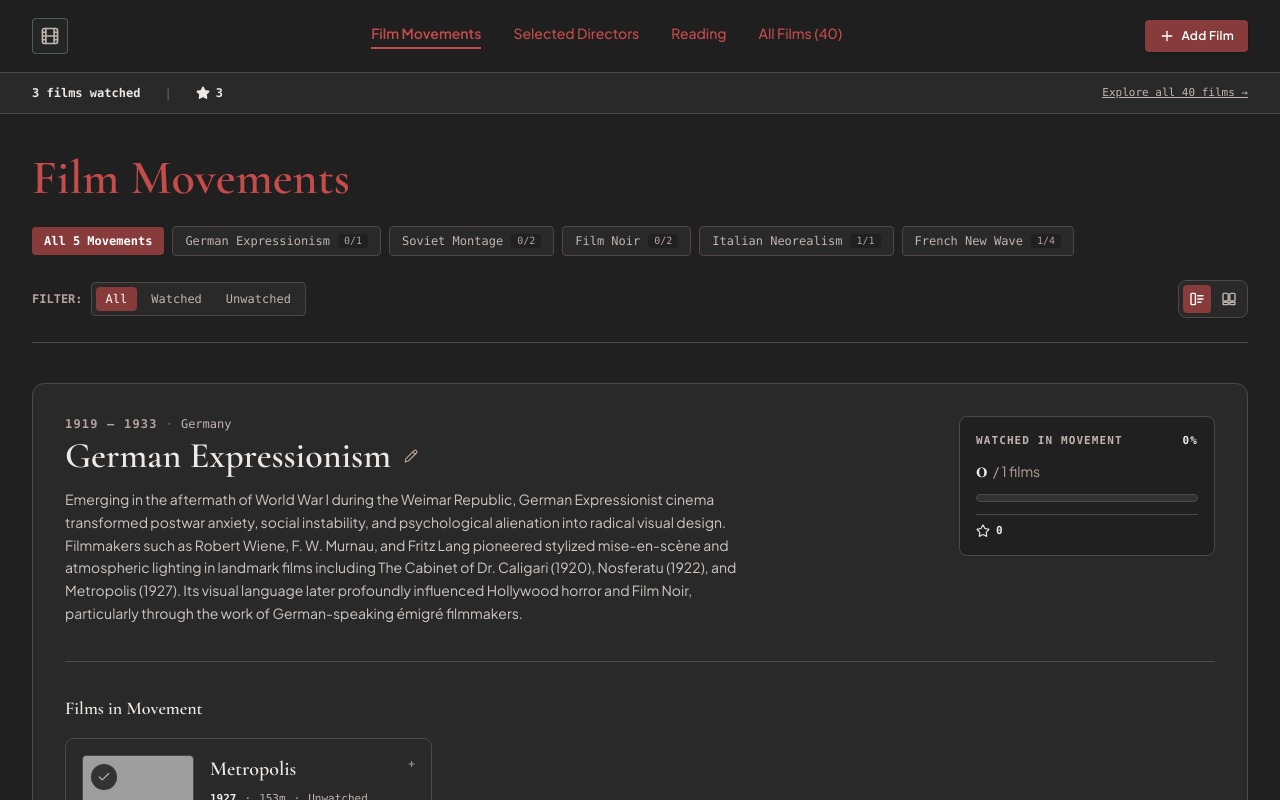
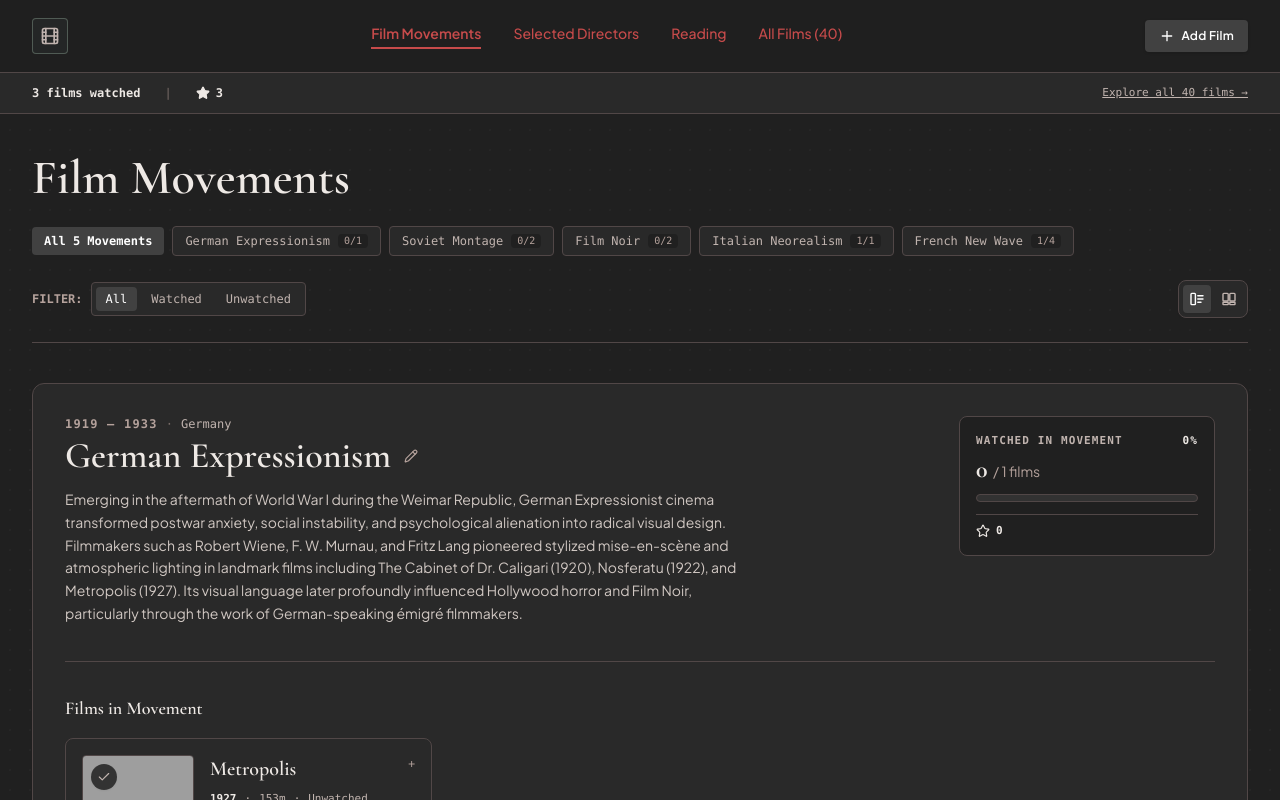
Before and after one commit to Sofloud/black-and-white-films, a React (Vite) app: page / in a window 1280 px wide. Shown: the top 800 px of the page. Built offline with nearby package versions, Linux system fonts and the light colour scheme; grey boxes are pictures that could not be loaded.

Commit message:
Use neutral greys for interface accents

```diff
--- a/src/index.css
+++ b/src/index.css
@@ -10,8 +10,8 @@
     --color-bone: #ddd5d0;
     --color-taupe: #cfc0bd;
     --color-linen: #b8b8aa;
-    --color-sage: #7f9183;
-    --color-pine: #586f6b;
+    --color-sage: #777777;
+    --color-pine: #555555;
 
     /* Light Theme Surfaces & Text */
     --color-bg-base: #f7f5f3;
@@ -19,14 +19,14 @@
     --color-bg-elevated: #f0ebe7;
     --color-border-hairline: #e3deda;
     --color-border-subtle: #cfc0bd;
-    --color-text-primary: #222d2b;
-    --color-text-secondary: #586f6b;
+    --color-text-primary: #eeeeee;
+    --color-text-secondary: #c1b4af;
   }
 
   body {
     font-family: var(--font-sans);
     background-color: #f7f5f3;
-    color: #222d2b;
+    color: #eeeeee;
     margin: 0;
     padding: 0;
     -webkit-font-smoothing: antialiased;
@@ -45,7 +45,7 @@
 /* Subtle archival paper grain */
 .film-grain {
   background-color: #f7f5f3;
-  background-image: radial-gradient(rgba(88, 111, 107, 0.05) 1px, transparent 0);
+  background-image: radial-gradient(rgba(190, 190, 190, 0.04) 1px, transparent 0);
   background-size: 20px 20px;
 }
 
@@ -68,7 +68,7 @@
   }
 
   h1 {
-    color: #c64b4b !important;
+    color: #eee9e5 !important;
   }
 
   input, textarea, select {
@@ -94,18 +94,18 @@
 [class~="text-[#7f9183]"] { color: #b5a29c !important; }
 [class~="text-[#cfc0bd]"] { color: #786b67 !important; }
 [class~="border-[#cfc0bd]"], [class~="border-[#e3deda]"], [class~="border-[#b8b8aa]"] { border-color: #514747 !important; }
-[class~="border-[#586f6b]"] { border-color: #8d3939 !important; }
-[class~="bg-[#586f6b]"] { background-color: #873b3b !important; }
+[class~="border-[#586f6b]"] { border-color: #514747 !important; }
+[class~="bg-[#586f6b]"] { background-color: #414141 !important; }
 [class~="hover:bg-[#f7f5f3]"]:hover, [class~="hover:bg-[#e3deda]"]:hover { background-color: #383333 !important; }
 [class~="hover:text-[#222d2b]"]:hover { color: #ffffff !important; }
-[class~="hover:border-[#586f6b]"]:hover { border-color: #c64b4b !important; }
-[class~="text-red-700"] { color: #e07171 !important; }
+[class~="hover:border-[#586f6b]"]:hover { border-color: #777777 !important; }
+[class~="text-red-700"] { color: #c1b4af !important; }
 
 /* Keep the archive controls and overlays readable on dark surfaces. */
 [class~="bg-black/50"] { background-color: rgb(0 0 0 / 70%) !important; }
 
 .film-grain {
   background-color: #202020 !important;
-  background-image: radial-gradient(rgba(198, 75, 75, 0.035) 1px, transparent 0) !important;
+  background-image: radial-gradient(rgba(190, 190, 190, 0.035) 1px, transparent 0) !important;
   background-size: 20px 20px;
 }
```
